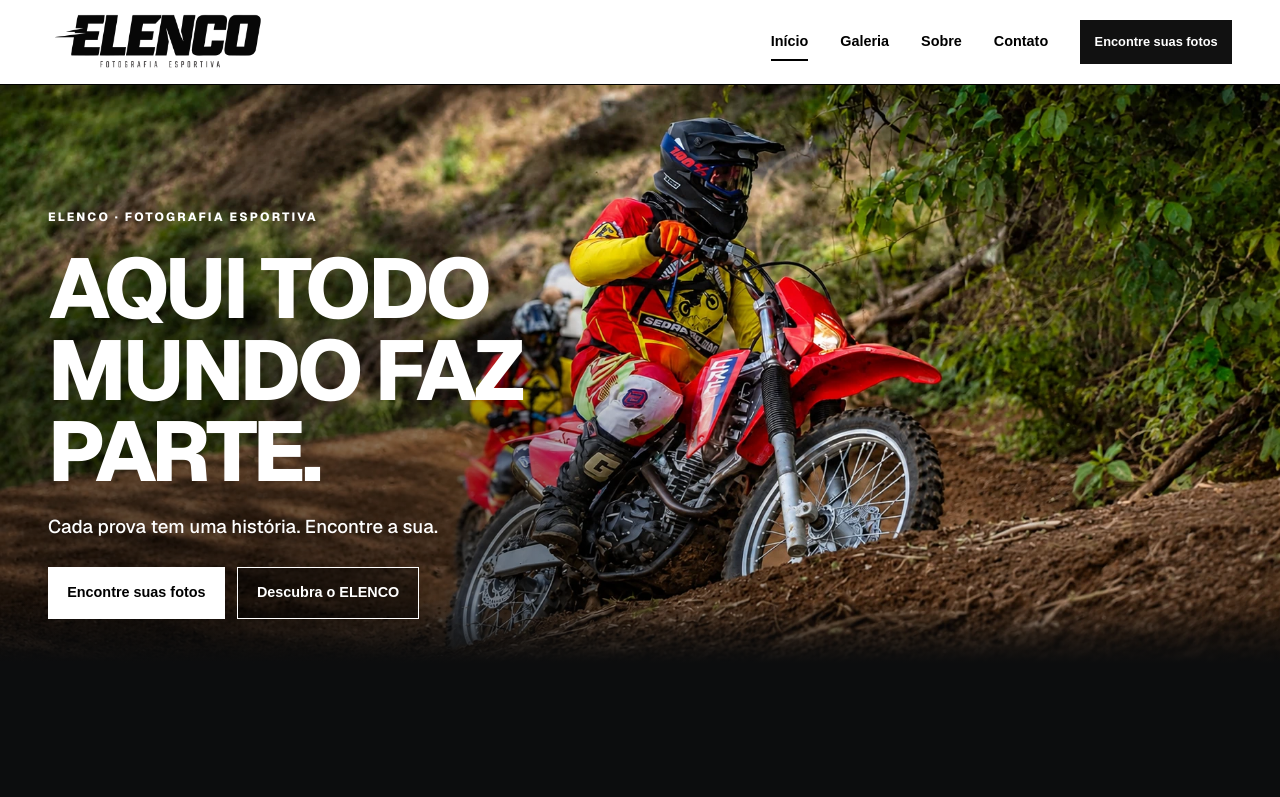
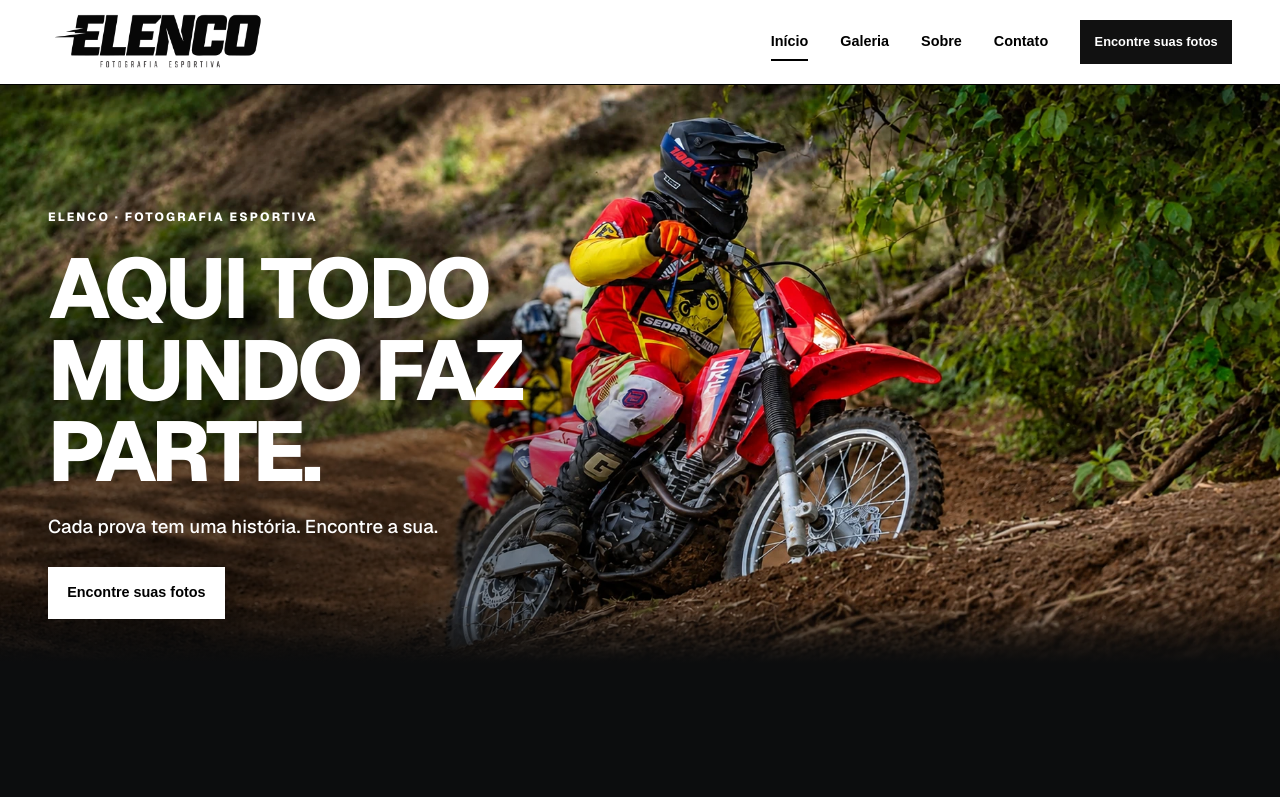
Before and after one commit to KiseStudios/tonoelenco, a Next.js app: page / in a window 1280 px wide. Shown: the top 797 px of the page. Built offline with nearby package versions, Linux system fonts and the light colour scheme.

Commit message:
Remover o botão Descubra o ELENCO da Hero

```diff
--- a/src/app/globals.css
+++ b/src/app/globals.css
@@ -131,7 +131,6 @@ button, a { color: inherit; }
 .home-button:focus-visible { outline: 2px solid #fff; outline-offset: 3px; box-shadow: 0 0 0 7px #000; }
 .home-about__link:focus-visible { outline: 2px solid currentColor; outline-offset: 4px; }
 .home-button--primary { background: #fff; color: #000; text-shadow: none; }
-.home-button--secondary { border: 1px solid #fff; color: #fff; background: rgb(0 0 0 / .45); }
 @media (hover: hover) and (prefers-reduced-motion: no-preference) {
   .home-button { transition: transform 160ms ease; }
   .home-button:hover { transform: translateY(-2px); }
--- a/src/components/home/home-hero.tsx
+++ b/src/components/home/home-hero.tsx
@@ -35,9 +35,6 @@ export function HomeHero() {
             <Link className="home-button home-button--primary" href="/galeria">
               Encontre suas fotos
             </Link>
-            <a className="home-button home-button--secondary" href="#sobre-elenco">
-              Descubra o ELENCO
-            </a>
           </div>
         </Container>
       </div>
```
Also changed, not shown: 2 other files (tests, documents, lock files or other folders).
